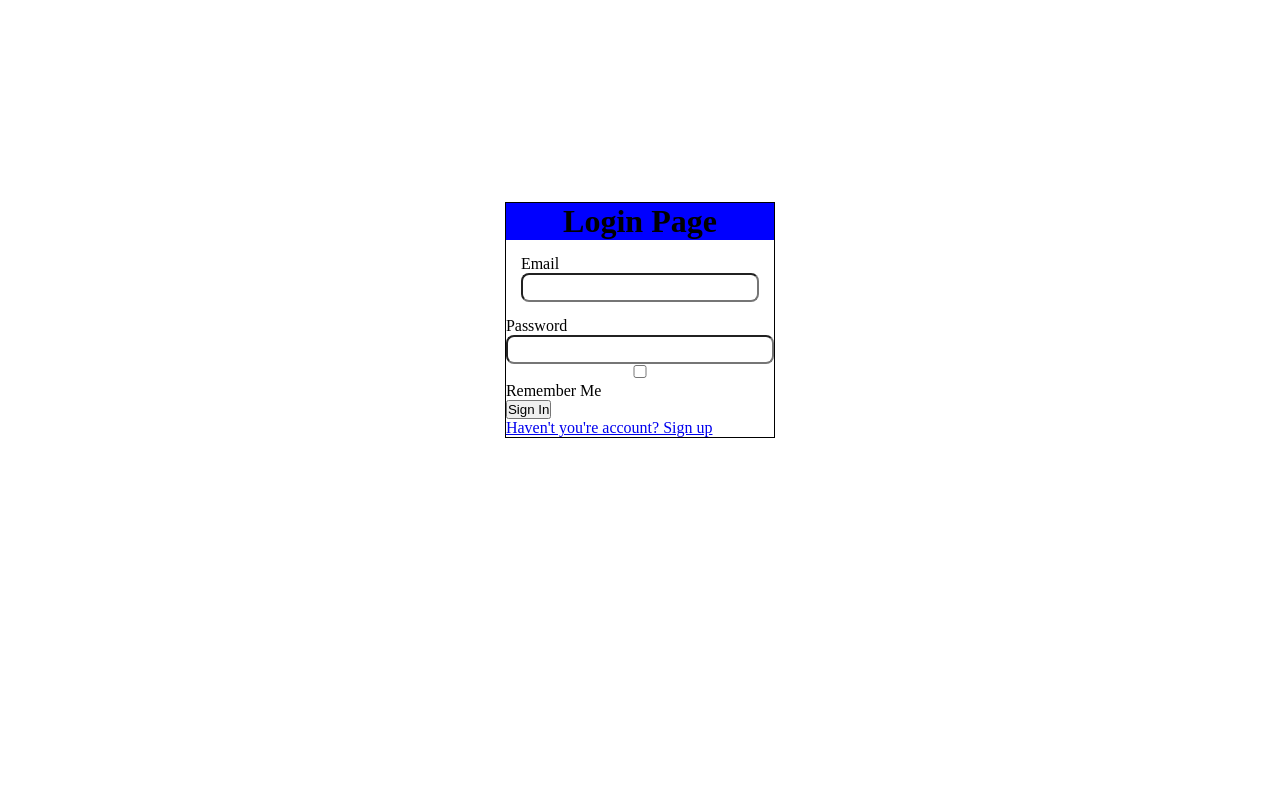
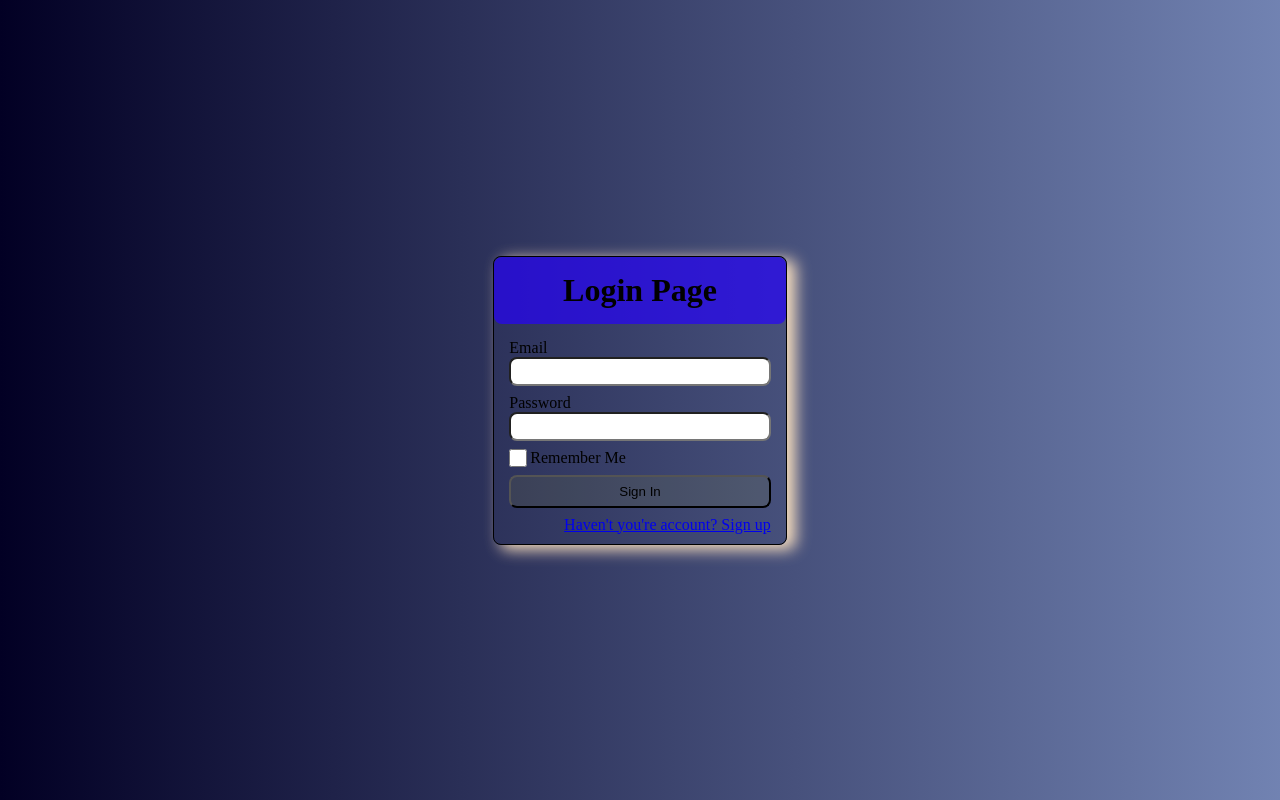
Before and after one commit to caglatunc/Frontend, a plain HTML site: page CSS/login.html in a window 1280 px wide. Drawn offline with Linux system fonts and the light colour scheme.

Commit message:
loginpage.

```diff
--- a/CSS/login.html
+++ b/CSS/login.html
@@ -1,63 +1,119 @@
 <!DOCTYPE html>
 <html lang="en">
+
 <head>
 
     <title>Login Page</title>
     <style>
-        *{
+        /* 4 CSS Default Ayarları */
+        * {
             margin: 0;
             padding: 0;
             box-sizing: border-box;
         }
-        body{
+
+        /* 1 */
+        body {
             display: flex;
             justify-content: center;
             align-items: center;
-            height:80vh;
+            height: 100vh;
+            background: rgb(2,0,36);
+            background: linear-gradient(90deg, rgba(2,0,36,1) 0%, rgba(9,39,121,0.577468487394958) 100%, rgba(0,212,255,1) 100%);
+
+
         }
 
-.container{
-border:1px solid ;
+        /* 2 */
+        .container {
+            border: 1px solid;
+            border-radius: 8px;
+            box-shadow: 8px 4px 15px 1px rgba(255, 228, 192, 0.945);
 
         }
-.head{
+
+        /* 3 */
+        .head {
             text-align: center;
-    background-color: blue;
+            background-color: rgba(38, 0, 255, 0.671);
+            padding: 15px;
+            border-radius: 8px;
         }
-.body{
+
+        /* 5 */
+        .body {
             padding: 15px;
         }
-input{
+
+        /* 6 */
+        input {
             width: 100%;
             padding: 5px;
             padding-left: 10px;
             border-radius: 8px;
+
         }
+
+        input[type="checkbox"] {
+            width: 18px;
+            height: 18px;
+        }
+
+        /* 7 */
+        .mt {
+            margin-top: 8px;
+        }
+
+        button {
+            width: 100%;
+            padding: 7px;
+            border-radius: 8px;
+            background-color: rgba(153, 165, 42, 0.11);
+            border-color: none;
+            cursor:pointer;
+        }
+        button:hover{
+            background-color: rgba(254, 255, 240, 0.747);
+        }
+        .checkbox {
+            display: flex;
+            align-items: center;
+            gap: 3px;
+        }
+
+        .signup a{
+            float: right;
+            margin-bottom: 10px;
+        }
+
     </style>
 </head>
+
 <body>
     <div class="container">
         <div class="head">
             <h1>Login Page</h1>
         </div>
         <div class="body">
+            <div>
                 <label for="email">Email</label>
                 <input type="email" id="email">
             </div>
-        <div>
+            <div class="mt">
                 <label for="password">Password</label>
                 <input type="password" id="password">
             </div>
-        <div>
+            <div class="mt checkbox">
                 <input type="checkbox" id="rememberMe">
                 <label for="rememberMe">Remember Me</label>
             </div>
-        <div>
+            <div class="mt">
                 <button>Sign In</button>
             </div>
-        <div>
+            <div class="mt signup">
                 <a href="#">Haven't you're account? Sign up</a>
             </div>
         </div>
 </body>
+
 </html>
```
Lines whose indentation alone changed are shown as unchanged.
